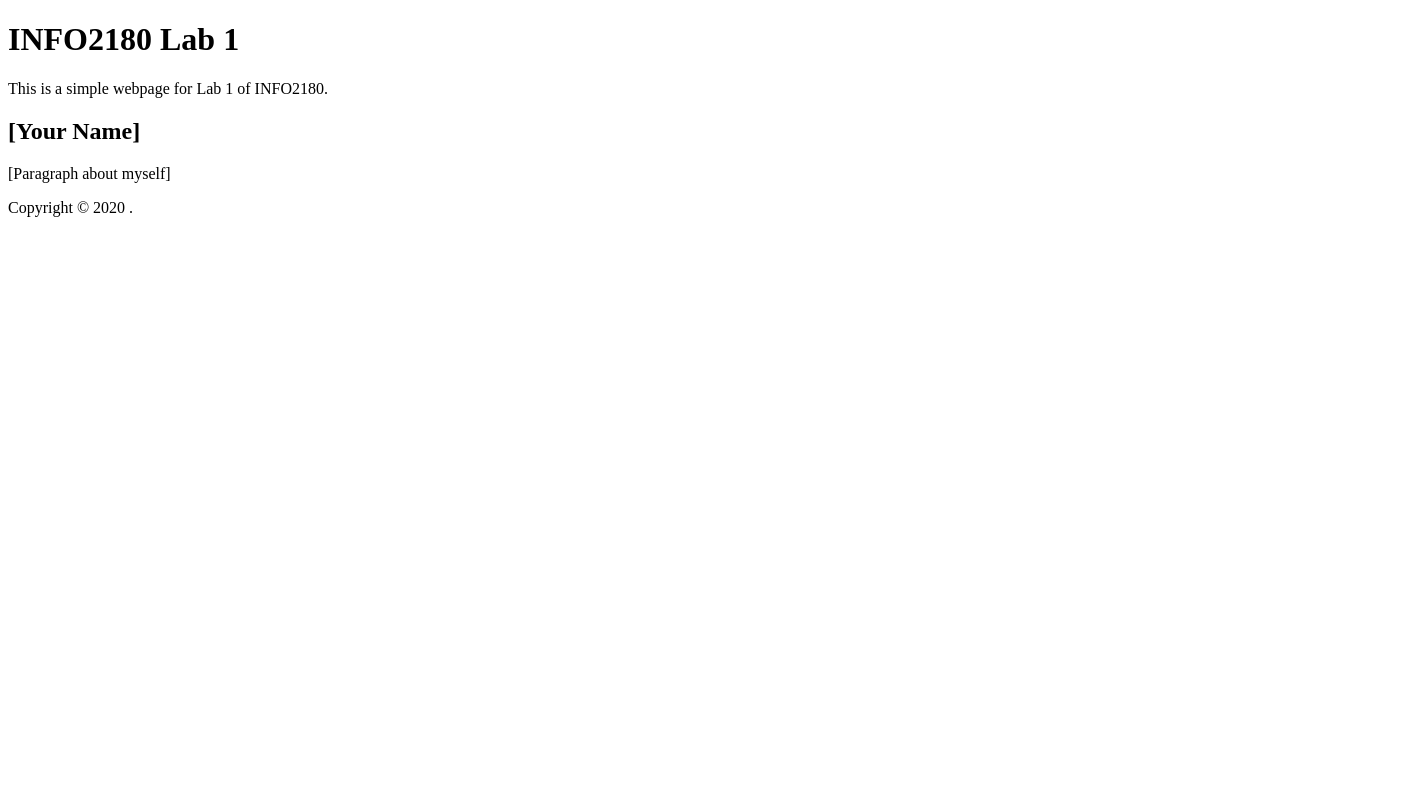
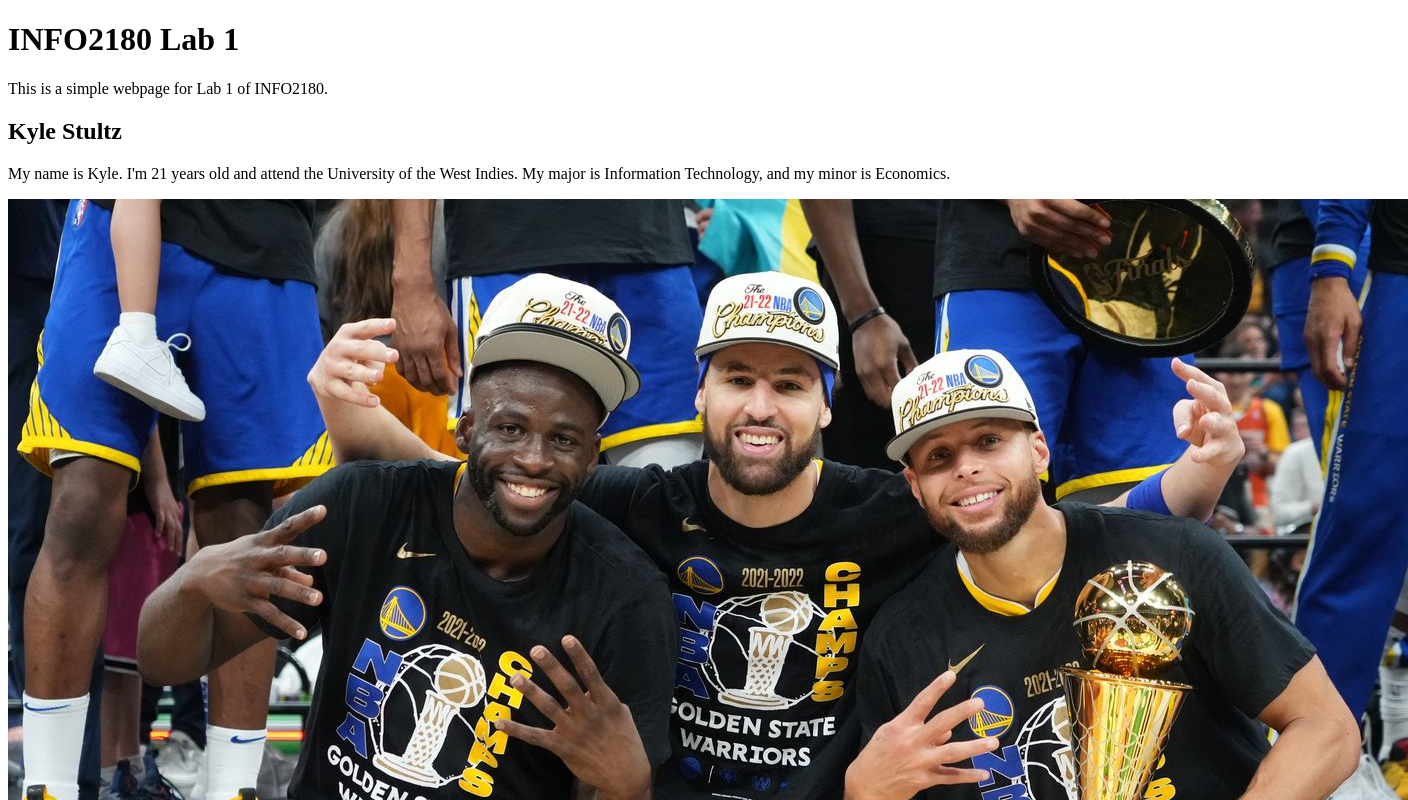
Before and after one commit to KyleStultz/info2180-lab1, a plain HTML site: page index.html in a window 1280 px wide. Shown: the top 800 px of the page, 1408 px wide, since content can reach past the window. Drawn offline with Linux system fonts and the light colour scheme.

Commit message:
Updated inedx.html styles.css and download.jpg

```diff
--- a/index.html
+++ b/index.html
@@ -12,11 +12,12 @@
      <p>This is a simple webpage for Lab 1 of INFO2180.</p>
  </header>
  <main>
- <h2>[Your Name]</h2>
- <p>[Paragraph about myself]</p>
- </main>
+ <h2>Kyle Stultz</h2>
+ <p>My name is Kyle. I'm 21 years old and attend the University of the West Indies. My major is Information Technology, and my minor is Economics.</p>
+ <img src="download.jpg" alt="" srcset="">
+</main>
  <footer>
- <p>Copyright &copy; 2020 <Your Name>.</p>
+ <p>Copyright &copy; 2023 <Kyle Stultz>.</p>
  </footer>
 </body>
 </html>
```
